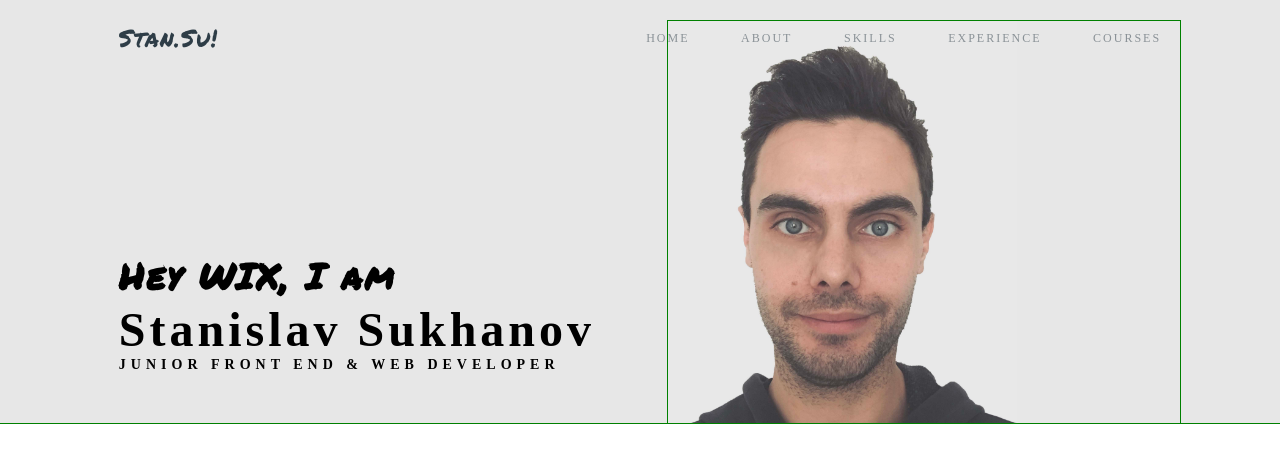
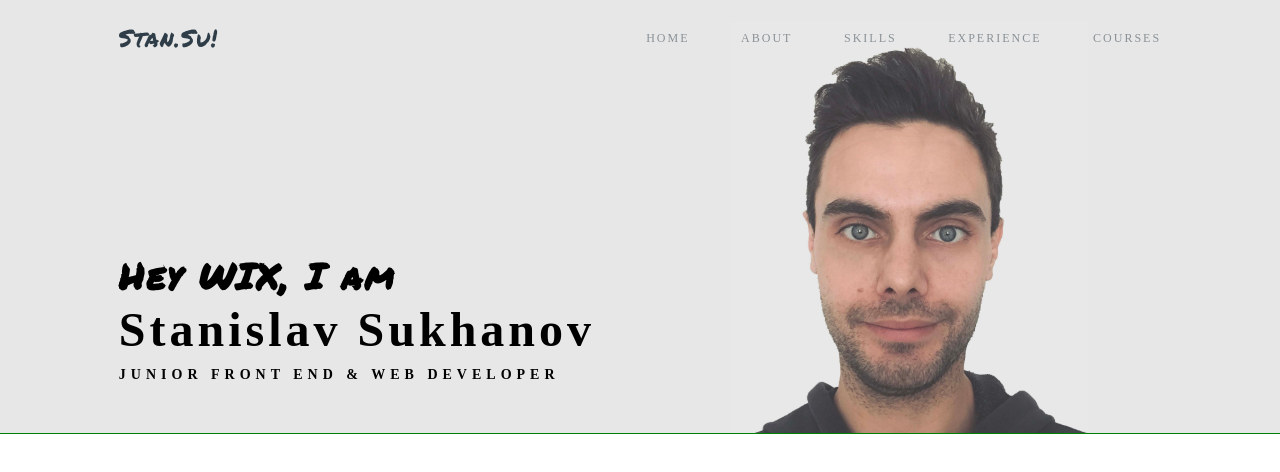
Before and after one commit to StanislavSukhanov/myCVWix, a website: page app/index.html in a window 1280 px wide. Drawn offline with Linux system fonts and the light colour scheme; a web font is replaced by a local one.

Commit message:
fixed issue with image positioning

```diff
--- a/app/index.html
+++ b/app/index.html
@@ -28,7 +28,7 @@
 
         <main>
             <section class="first-view first-position outline">
-                <div class="my-image outline"><img src="img/meBanner.jpg" alt=""></div>
+                <img src="img/meBanner.jpg" alt="" class="my-image">
                 <div class="main-one">
                     <h2 class="h2">Hey WIX, I am</h2>
                     <h1 class="h1 hello">Stanislav Sukhanov</h1>
--- a/app/sass/workspace/_8-main.scss
+++ b/app/sass/workspace/_8-main.scss
@@ -23,6 +23,7 @@
 }
 
 .h3 {
+    padding-top: 1rem;
     font-size: $f14;
     font-family: $nsb;
     letter-spacing: 0.5rem;
@@ -30,20 +31,9 @@
 }
 
 .my-image{
-    // background-image: url('../../img/meBanner.jpg');
     position: absolute;
-    width: 40%;
     height: 95%;
-    right: 10rem;
+    right: 15%;
     top: 5%;
     bottom: 0;
 }
-
-.my-image img{
-    position: absolute;
-    height: 100%;
-    top: 0;
-    left: 0;
-    display: inline-block;
-
-}
```
Also changed, not shown: app/css/main.css, 1 other file.
